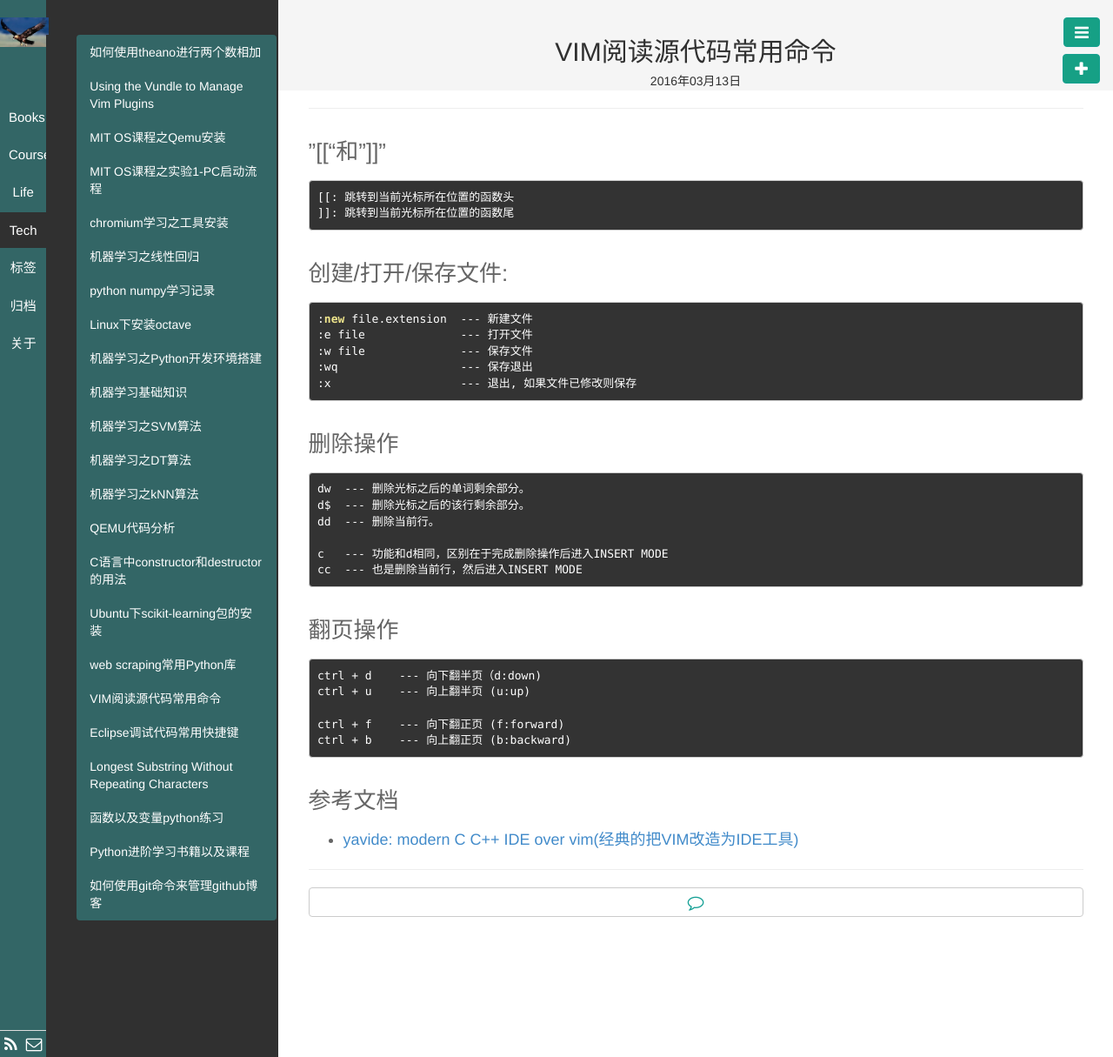
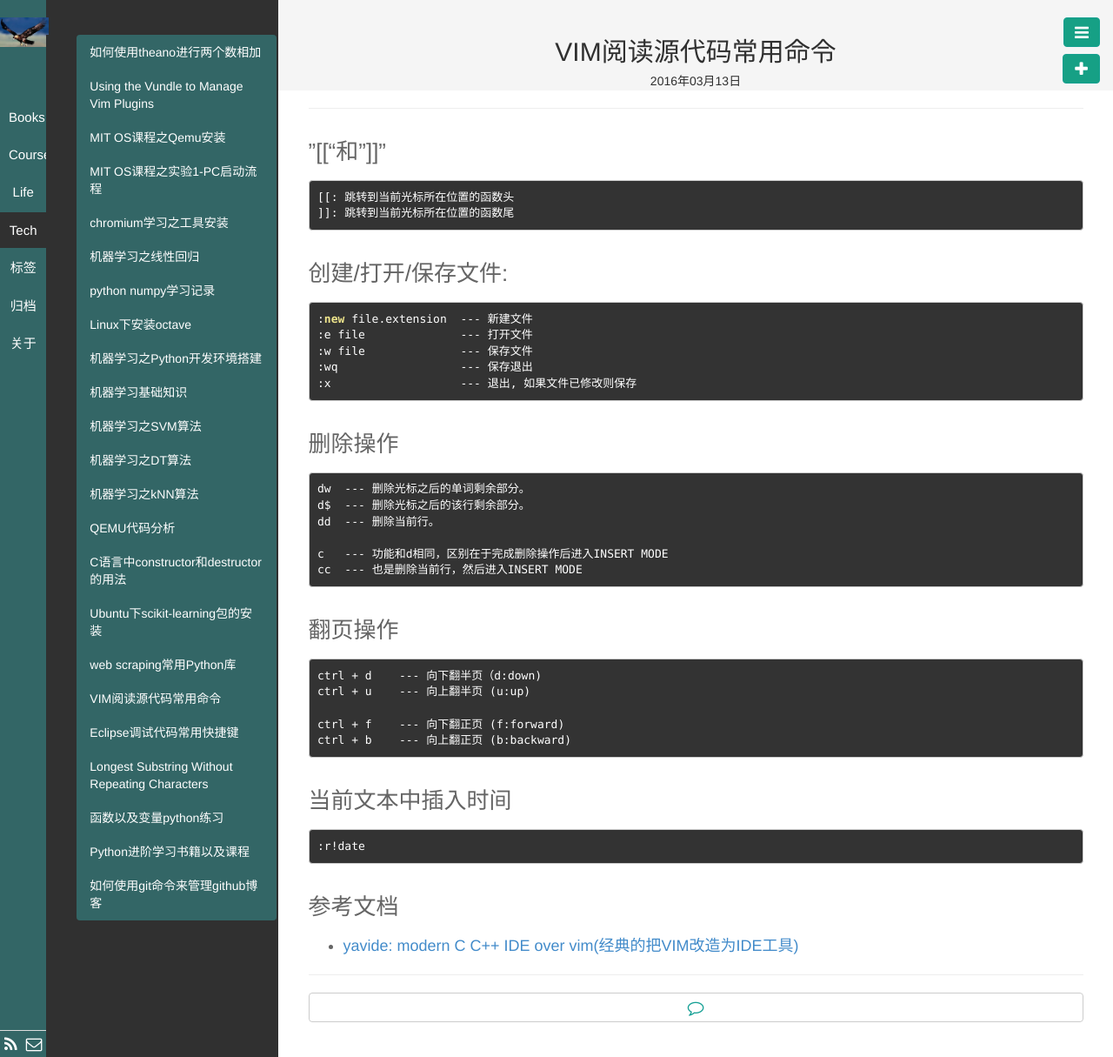
Before and after one commit to wuxiaoer/wuxiaoer.github.io, a Jekyll site: the page built from _posts/Tech/2016-03-13-vim_common_commands.md, in a window 1280 px wide. Shown: the whole page at 87% size. Built offline with Jekyll 4.4.1, drawn with Linux system fonts in a browser that asks for light colours; Markdown is read by kramdown in place of the engine named in the settings.

Commit message:
add the method of insert date to file

````diff
--- a/_posts/Tech/2016-03-13-vim_common_commands.md
+++ b/_posts/Tech/2016-03-13-vim_common_commands.md
@@ -43,6 +43,10 @@ ctrl + f    --- 向下翻正页 (f:forward)
 ctrl + b    --- 向上翻正页 (b:backward)
 ```
 
+### 当前文本中插入时间
+```
+:r!date
+```
 
 ### 参考文档
 - [yavide: modern C C++ IDE over vim(经典的把VIM改造为IDE工具)](http://tuxdiary.com/2015/02/15/yavide/)
````
